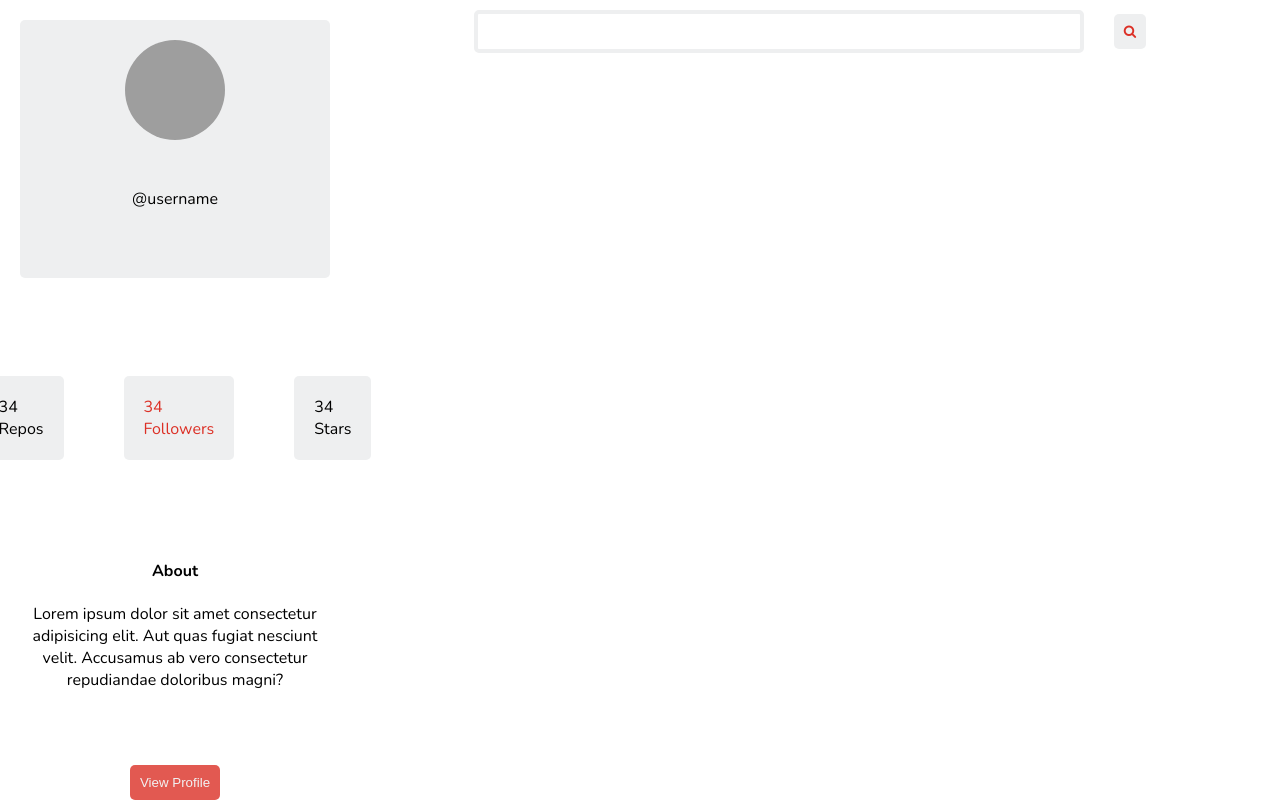
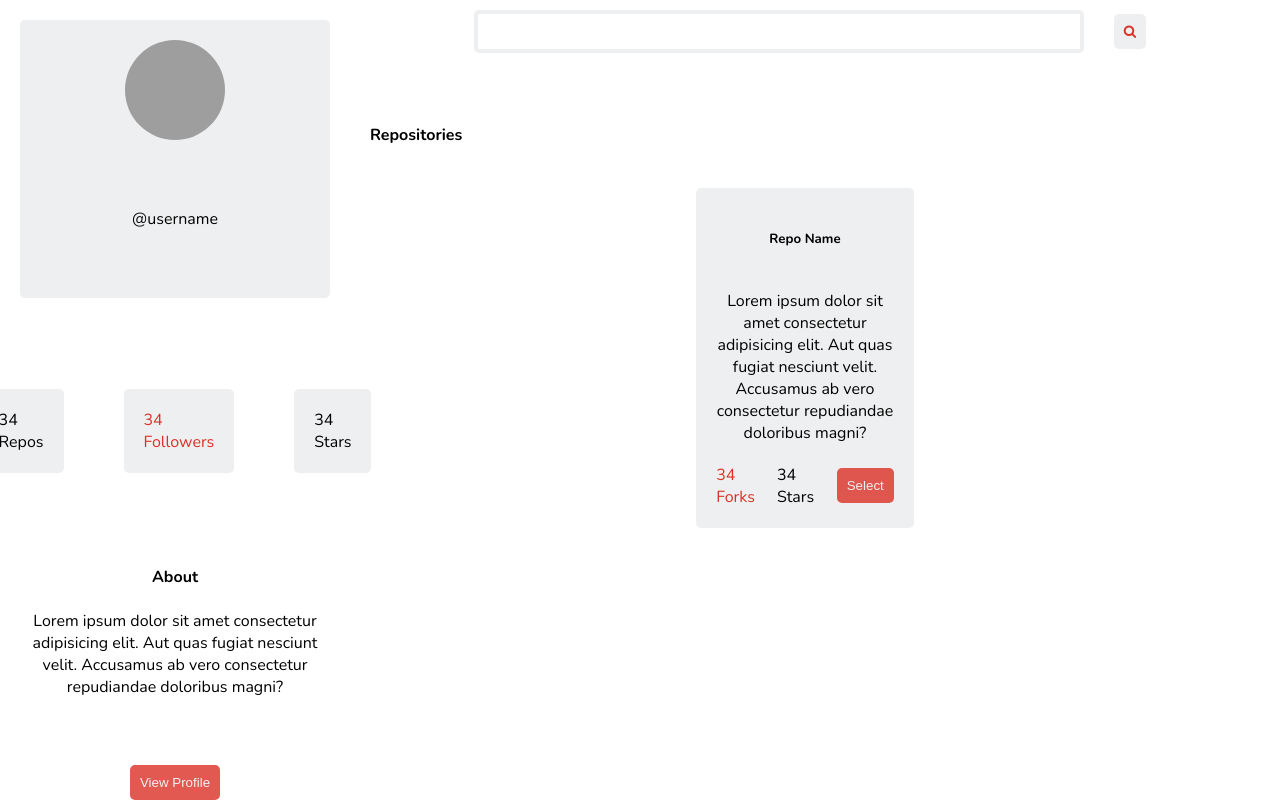
Before and after one commit to bryanbill/gittly, an Angular app: page / in a window 1280 px wide. Built offline with nearby package versions, Linux system fonts and the light colour scheme; grey boxes are pictures that could not be loaded.

Commit message:
feat:style&layout - wrap cards and repo cards

```diff
--- a/src/app/app.component.html
+++ b/src/app/app.component.html
@@ -33,13 +33,41 @@
             <button class="btn btn-primary">View Profile</button>
 
         </div>
-        <div class="flex-column w-three-quarters h-full start ">
+        <div class="flex-column w-three-quarters h-full start">
             <div class="w-three-quarters">
                 <div class="flex">
                     <input class="search">
                     <button class="btn btn-secondary"><i class="fa fa-search"></i></button>
                 </div>
             </div>
+            <div class="container">
+                <h4>Repositories</h4>
+                <div class="flex wrap">
+                    <div class="card w-quarter">
+                        <div class="flex-column">
+                            <div class="flex-column w-tfull">
+                                <h5>Repo Name</h5>
+                                <p class="about">Lorem ipsum dolor sit amet consectetur adipisicing elit. Aut quas
+                                    fugiat
+                                    nesciunt velit. Accusamus ab vero consectetur repudiandae doloribus magni?</p>
+                            </div>
+                            <div class="flex w-100 between">
+                                <div class="primary">
+                                    34 Forks
+                                </div>
+                                <div class="secondary">
+                                    34 Stars
+                                </div>
+                                <button class="btn btn-primary">
+                                    Select
+                                </button>
+                            </div>
+                        </div>
+                    </div>
+
+                </div>
+            </div>
+
         </div>
     </div>
 </section>
--- a/src/styles.css
+++ b/src/styles.css
@@ -68,8 +68,11 @@ iframe {
   flex-direction: column;
   justify-content: center;
   align-items: center;
+  gap: 20px;
 }
-
+.wrap {
+  flex-wrap: wrap;
+}
 /* Display Alignments */
 .start {
   justify-content: start !important;
@@ -161,6 +164,11 @@ iframe {
 }
 
 /* Misc */
+.container {
+  width: 100%;
+  padding: 20px;
+  margin: 0 auto;
+}
 .wrapper {
   max-width: 100%;
   margin: 0 20px;
@@ -181,7 +189,7 @@ iframe {
   margin: 0 auto;
   text-align: center;
 }
-input.search {
+.search {
   margin: 10px;
   padding: 10px;
   width: 100%;
```
